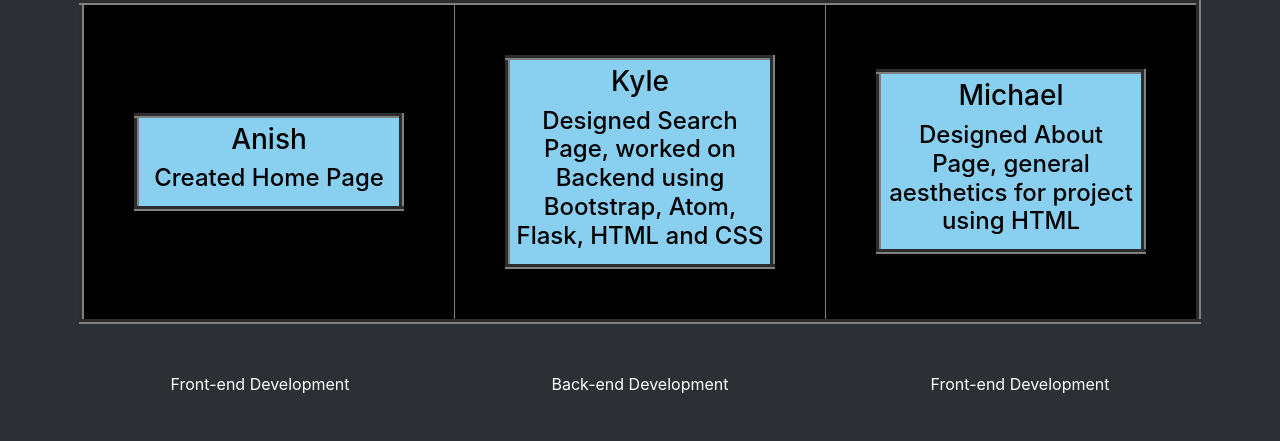
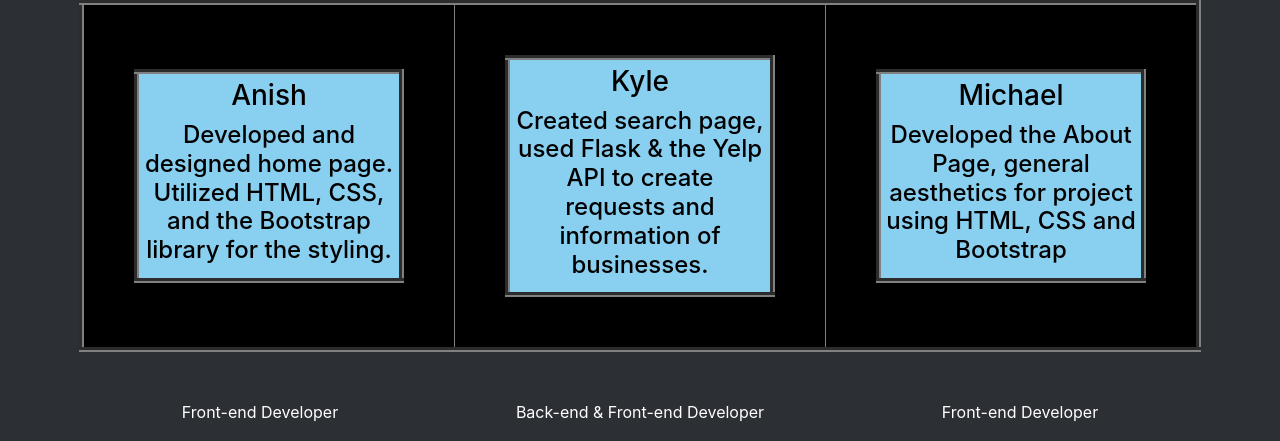
Before and after one commit to anishdhandore/HacksAndCrafts2020, a Flask app: page /about in a window 1280 px wide. Shown: the part 628-1069 px from the top of the page. Run offline with Flask 2, Linux system fonts and the light colour scheme; lists and menus that the app fills with data are empty.

Commit message:
worked on about page

```diff
--- a/functions.py
+++ b/functions.py
@@ -29,13 +29,14 @@ def getPlaces(city , choice):
         number = biz['display_phone']
         photo = biz['image_url']
         #statement ="Name : ", name , "\n" ,"Location: " , address , "\n" ,"Phone Number: " , str(number) , "\n"
-
+        link = ("https://www.google.com/maps/search/" + name)
         #newplace = Place(name , address , number , photo)
         newplace = {
             'name': name,
             'address': address,
             'number': number,
-            'photo' : photo
+            'photo' : photo,
+            'link': link
         }
         places.append(newplace)
 
--- a/static/stylesheets/about.css
+++ b/static/stylesheets/about.css
@@ -1,4 +1,9 @@
-
+a{
+  color:  #5e666e;
+}
+a:hover{
+  color: white;
+}
 
 body{
   background-color: #2C2F33;
--- a/static/stylesheets/search.css
+++ b/static/stylesheets/search.css
@@ -1,5 +1,5 @@
 h1{
-  color: red;
+  color: white;
 }
 h2{
   color: white;
--- a/templates/about.html
+++ b/templates/about.html
@@ -8,9 +8,9 @@
   </head>
     <!-- Keep Navbar the same for all webpages-->
     <nav class="navbar justify-content-center bg-dark">
-      <a class="navbar-brand mx-5 text-muted" href="/">Home</a>
-      <a class="navbar-brand mx-5 text-muted" href="/search">Search</a>
-      <a class="navbar-brand mx-5 text-muted" href="/about">About</a>
+      <a class="navbar-brand mx-5 " href="/">Home</a>
+      <a class="navbar-brand mx-5" href="/search">Search</a>
+      <a class="navbar-brand mx-5" href="/about">About</a>
     </nav>
     <h1 class = "text-center my-5" style="color:white">The Artists Who Created the Site </h1>
 
@@ -31,21 +31,21 @@
   <th><table border="5" cellpadding="5" cellspacing="0" align=center style="background-color:#89cff0" width="270" height="5">
     <th>
       <h3 class = "text-center" > Anish <br> </h3>
-  <h4 class= "text-center" > Created Home Page</h4>
+  <h4 class= "text-center" > Developed and designed home page. Utilized HTML, CSS, and the Bootstrap library for the styling.</h4>
     </th>
 
   </table></th>
   <th><table border="5" cellpadding="5" cellspacing="0" align=center style="background-color:#89cff0" width="270" height="5">
     <th>
       <h3 class = "text-center" > Kyle <br> </h3>
-      <h4 class= "text-center" >  Designed Search Page, worked on Backend using Bootstrap, Atom, Flask, HTML and CSS</h4>
+      <h4 class= "text-center" >  Created search page, used Flask & the Yelp API to create requests and information of businesses.</h4>
 
     </th>
   </table></th>
   <th><table border="5" cellpadding="5" cellspacing="0" align=center style="background-color:#89cff0" width="270" height="5">
     <th>
       <h3 class = "text-center" > Michael <br> </h3>
-  <h4 class= "text-center" > Designed About Page, general aesthetics for project using HTML</h4>
+  <h4 class= "text-center" >Developed the About Page, general aesthetics for project using HTML, CSS and Bootstrap</h4>
     </th>
   </table></th>
 </table>
@@ -56,15 +56,15 @@
         <div class="col-sm" >
 
           <br><br>
-          Front-end Development
+          Front-end Developer
         </div>
         <div class="col-sm">
           <br><br>
-          Back-end Development
+          Back-end & Front-end Developer
         </div>
         <div class="col-sm">
           <br><br>
-          Front-end Development
+          Front-end Developer
         </div>
       </div>
     </div>
@@ -80,12 +80,16 @@
   <div class="Logo" align=center>
     <img src="https://media.discordapp.net/attachments/624471626653892609/774414951598391306/unknown.png">
   </div>
+  <div class="Logo" align = "center">
+    <img src="/static/logo" alt="main logo">
+  </div>
   <div class="Inspiration" align=center style="color:white">
     We each had our own reasons for working on such a project. One was to improve our reputation through hard work and dedication.<br>
     Another was to expand our skillset regarding web development, and others included increasing the number of achievements. ***Unfinished***
     <br><br><br><br><br>
-      <a class="navbar-brand mx-5 text-muted" href="/search">Try it out here!</a>
-      <br><br><br><br><br><br><br><br><br><br>
+      <a class="navbar-brand mx-5 text-muted h1" href="/search">Click Me to Learn More About Your Local Art Community!</a>
+
+    <br><br><br><br><br><br><br><br><br><br>
   </div>
 </body>
 
```
Also changed, not shown: static/search.js (deleted, +0 -7 lines), templates/search.html (+4 -9 lines), 1 other file.
